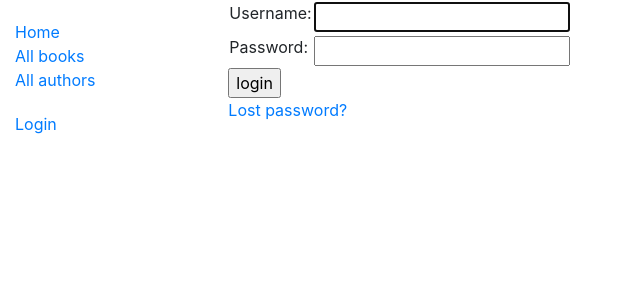
After one commit to theejsmooth/librarytest, a Django app: page /accounts/login/ in a window 1280 px wide. The commit adds this page. Shown: the top 300 px of the page, without its empty margins (0-640 px from the left). Run offline with Django 3.2, Linux system fonts and the light colour scheme; some libraries are stand-ins or nearby versions.

Commit message:
login/out html update & settings

```diff
--- a/LocalLibrarySite/settings.py
+++ b/LocalLibrarySite/settings.py
@@ -121,3 +121,8 @@ USE_TZ = True
 # https://docs.djangoproject.com/en/2.1/howto/static-files/
 
 STATIC_URL = '/static/'
+
+# Redirect to home URL after login (Default redirects to /accounts/profile/)
+LOGIN_REDIRECT_URL = '/'
+
+EMAIL_BACKEND = 'django.core.mail.backends.console.EmailBackend'
--- a/catalog/templates/base_generic.html
+++ b/catalog/templates/base_generic.html
@@ -19,6 +19,15 @@
           <li><a href="{% url 'books' %}">All books</a></li>
           <li><a href="{% url 'authors' %}">All authors</a></li>
         </ul>
+        <ul class="sidebar-nav">
+          {% if user.is_authenticated %}
+            <li>User: {{ user.get_username }}</li>
+            <li><a href="{% url 'logout'%}?next={{request.path}}">Logout</a></li>
+          {% else %}
+            <li><a href="{% url 'login'%}?next={{request.path}}">Login</a></li>
+          {% endif %}
+        </ul>
+
      {% endblock %}
       </div>
       <div class="col-sm-10 ">
--- /dev/null
+++ b/templates/registration/logged_out.html
@@ -0,0 +1,6 @@
+{% extends "base_generic.html" %}
+
+{% block content %}
+  <p>Logged out!</p>
+  <a href="{% url 'login'%}">Click here to login again.</a>
+{% endblock %}
--- /dev/null
+++ b/templates/registration/login.html
@@ -0,0 +1,40 @@
+{% extends "base_generic.html" %}
+
+{% block content %}
+
+{% if form.errors %}
+  <p>Your username and password didn't match. Please try again.</p>
+{% endif %}
+
+{% if next %}
+  {% if user.is_authenticated %}
+    <p>Your account doesn't have access to this page. To proceed,
+    please login with an account that has access.</p>
+  {% else %}
+    <p>Please login to see this page.</p>
+  {% endif %}
+{% endif %}
+
+<form method="post" action="{% url 'login' %}">
+{% csrf_token %}
+<table>
+
+<tr>
+  <td>{{ form.username.label_tag }}</td>
+  <td>{{ form.username }}</td>
+</tr>
+
+<tr>
+  <td>{{ form.password.label_tag }}</td>
+  <td>{{ form.password }}</td>
+</tr>
+</table>
+
+<input type="submit" value="login" />
+<input type="hidden" name="next" value="{{ next }}" />
+</form>
+
+{# Assumes you setup the password_reset view in your URLconf #}
+<p><a href="{% url 'password_reset' %}">Lost password?</a></p>
+
+{% endblock %}
--- /dev/null
+++ b/templates/registration/password_reset_complete.html
@@ -0,0 +1,6 @@
+{% extends "base_generic.html" %}
+
+{% block content %}
+  <h1>The password has been changed!</h1>
+  <p><a href="{% url 'login' %}">log in again?</a></p>
+{% endblock %}
--- /dev/null
+++ b/templates/registration/password_reset_done.html
@@ -0,0 +1,5 @@
+{% extends "base_generic.html" %}
+
+{% block content %}
+  <p>We've emailed you instructions for setting your password. If they haven't arrived in a few minutes, check your spam folder.</p>
+{% endblock %}
--- /dev/null
+++ b/templates/registration/password_reset_email.html
@@ -0,0 +1,2 @@
+Someone asked for password reset for email {{ email }}. Follow the link below:
+{{ protocol}}://{{ domain }}{% url 'password_reset_confirm' uidb64=uid token=token %}
```
Also changed, not shown: templates/registration/password_reset_confirm.html (added, +29 -0 lines), templates/registration/password_reset_form.html (added, +12 -0 lines), db.sqlite3.
